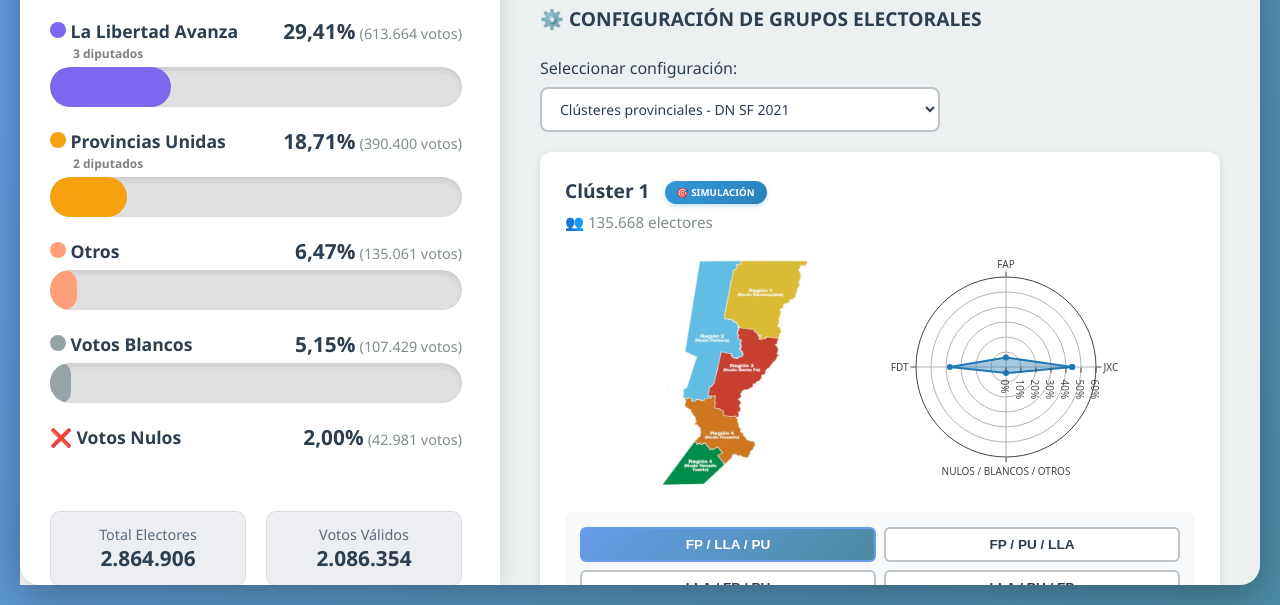
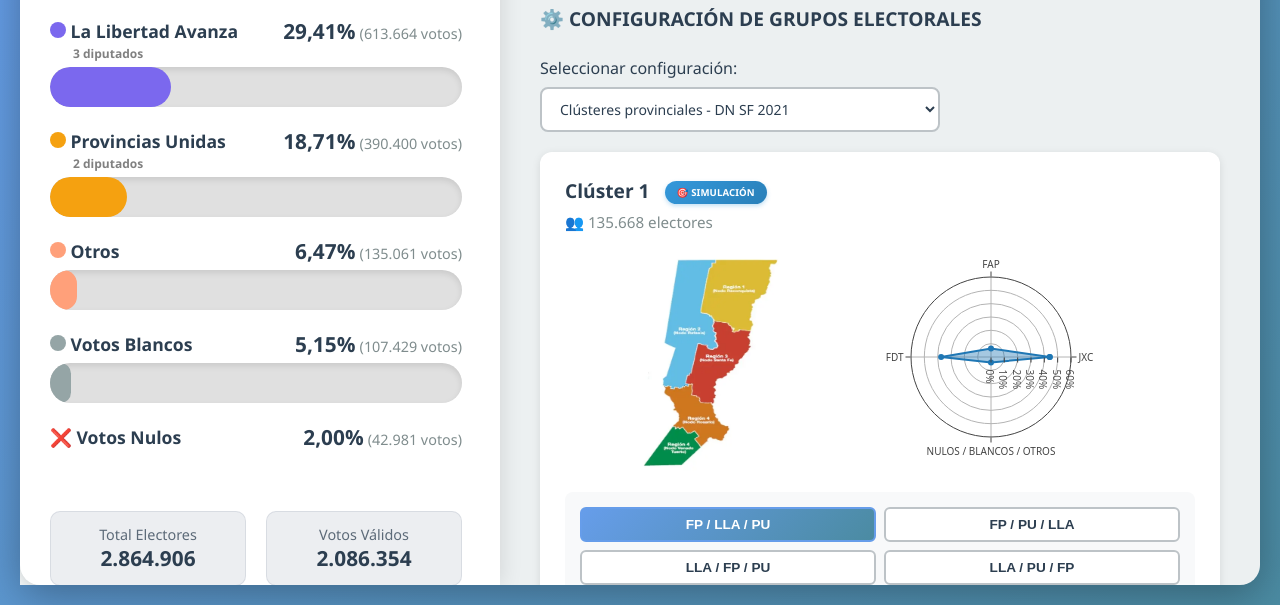
Before and after one commit to LucasPier/especulapp, a plain HTML site: page index.html in a window 1280 px wide. Shown: the part 195-800 px from the top of the page. Drawn offline with nearby package versions, Linux system fonts and the light colour scheme.

Commit message:
Optimización de espacio para PC

```diff
--- a/service-worker.js
+++ b/service-worker.js
@@ -33,7 +33,7 @@
 // ⚠️ IMPORTANTE: Incrementa solo la versión del grupo que modificaste
 const CACHE_VERSIONS = {
     HTML: '1.2.0',    // Agregado script local de Plotly
-    CSS: '1.2.3',     // Imágenes y perfiles para grupos electorales
+    CSS: '1.2.4',     // Optimización de espacio para PC
     JS: '1.2.0',      // Renderizado de imágenes y gráficos de perfiles con Plotly
     JSON: '1.2.0',    // Agregadas propiedades imagen/perfil en configuracion_grupos.json + perfiles/
     IMG: '1.2.0'      // Agregadas imágenes de clusters de grupos
--- a/styles.css
+++ b/styles.css
@@ -26,7 +26,7 @@ body {
 }
 
 .container {
-    max-width: 1600px;
+    max-width: 1850px;
     margin: 0 auto;
     background-color: var(--background-color);
     border-radius: 20px;
@@ -446,7 +446,7 @@ section h2 {
 /* Grupos Grid */
 .grupos-grid {
     display: grid;
-    grid-template-columns: repeat(auto-fill, minmax(350px, 1fr));
+    grid-template-columns: repeat(auto-fill, minmax(400px, 1fr));
     gap: 25px;
 }
 
@@ -486,18 +486,18 @@ section h2 {
     margin-top: 15px;
     margin-bottom: 10px;
     width: 100%;
-    min-height: 250px;
+    min-height: 230px;
 }
 
 /* Dos columnas cuando tiene ambos (imagen y perfil) */
 .grupo-info-container[data-columnas="2"] {
-    grid-template-columns: 40% 60%;
+    grid-template-columns: 35% 65%;
 }
 
 /* Una sola columna cuando tiene solo uno */
 .grupo-info-container[data-columnas="1"] {
     grid-template-columns: 1fr;
-    max-height: 250px;
+    max-height: 230px;
 }
 
 /* Columna izquierda - Imagen */
@@ -507,7 +507,7 @@ section h2 {
     display: flex;
     align-items: center;
     justify-content: center;
-    max-height: 250px;
+    max-height: 230px;
     overflow: hidden;
 }
 
@@ -529,7 +529,7 @@ section h2 {
 .grupo-perfil {
     width: 100%;
     height: 100%;
-    min-height: 250px;
+    min-height: 230px;
     display: flex;
     align-items: center;
     justify-content: center;
@@ -539,7 +539,7 @@ section h2 {
 .grupo-perfil > div {
     width: 100% !important;
     height: 100% !important;
-    min-height: 250px !important;
+    min-height: 230px !important;
 }
 
 /* Botonera de Escenarios */
```
